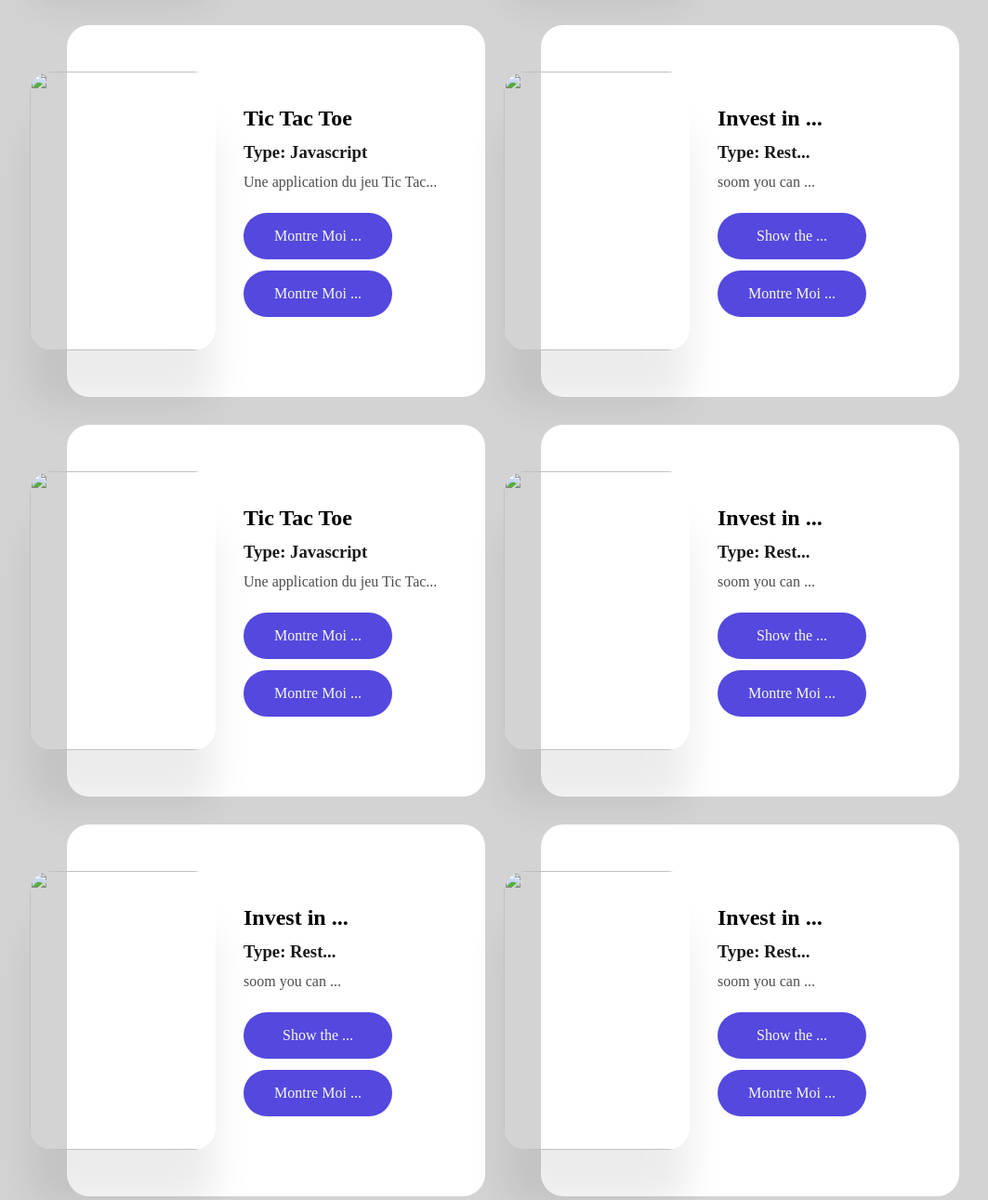
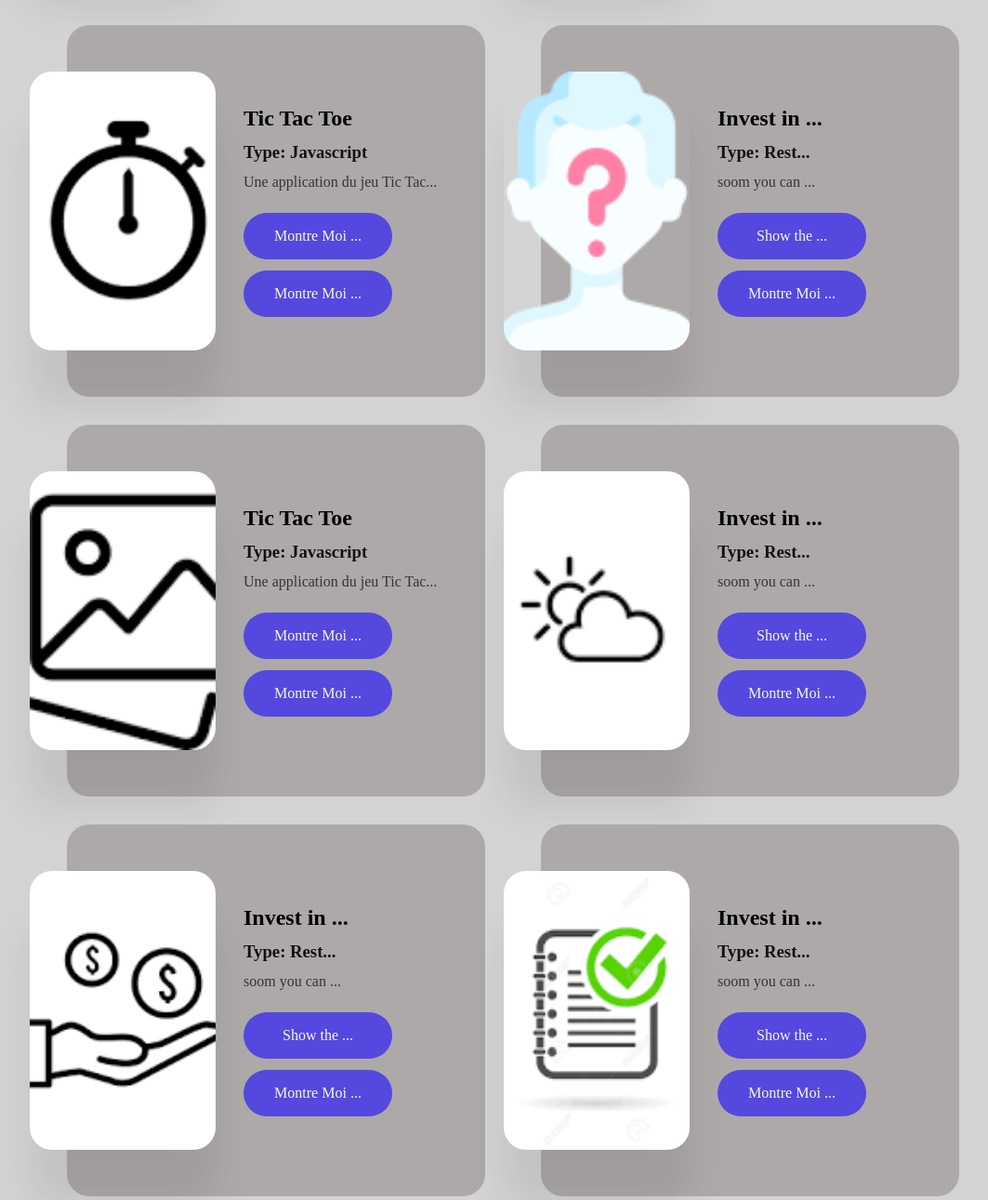
Before and after one commit to banfreddy/rep-tech, a plain HTML site: page index.html in a window 1280 px wide. Shown: the part 1020-2311 px from the top of the page at 93% size, without its empty margins (88-1151 px from the left). Drawn offline with Linux system fonts and the light colour scheme.

Commit message:
images commit

```diff
--- a/assets/css/cards.css
+++ b/assets/css/cards.css
@@ -26,7 +26,7 @@
     width: 75vw;
     max-width: 450px;
     padding: 50px 30px 50px 20px;
-    background: #fff;
+    background: #a7a2a2d8;
     border-radius: 24px;
     margin: 30px 30px 0 30px;
 }
@@ -63,6 +63,12 @@
     border-radius: 40px;
     margin-top: 12px;
     min-width: 160px;
+    cursor: pointer;
+}
+
+.card button:hover{
+    box-shadow: 0 2px 3px black;
+    background: rgba(61, 61, 252, 0.575);
 }
 
 @media(width <= 768px){
--- a/index.html
+++ b/index.html
@@ -25,7 +25,27 @@
         <h1>Repertoire des projets JavaScript</h1>
         <div class="container-cards">
           <div class="card">
-            <img src="images/tree.jpg" alt="" />
+            <img src="images/tictac.png" alt="" />
+            <div >
+              <h2>Tic Tac Toe</h2>
+              <h3>Type: Javascript</h3>
+              <p>Une application du jeu Tic Tac...</p>
+              <button>Montre Moi ...</button>
+              <button>Demo ...</button>
+            </div>
+          </div>
+          <div class="card">
+            <img src="images/blog.png" alt="" />
+            <div>
+              <h2>Invest in ...</h2>
+              <h3>Type: Rest...</h3>
+              <p>soom you can ...</p>
+              <button>Montre Moi ...</button>
+              <button>Demo ...</button>
+            </div>
+          </div>
+          <div class="card">
+            <img src="images/calculator.png" alt="" />
             <div >
               <h2>Tic Tac Toe</h2>
               <h3>Type: Javascript</h3>
@@ -35,7 +55,7 @@
             </div>
           </div>
           <div class="card">
-            <img src="images/tree.jpg" alt="" />
+            <img src="images/chat.png" alt="" />
             <div>
               <h2>Invest in ...</h2>
               <h3>Type: Rest...</h3>
@@ -45,7 +65,26 @@
             </div>
           </div>
           <div class="card">
-            <img src="images/tree.jpg" alt="" />
+            <img src="images/chronometre.png" alt="" />
+            <div >
+              <h2>Tic Tac Toe</h2>
+              <h3>Type: Javascript</h3>
+              <p>Une application du jeu Tic Tac...</p>
+              <button>Montre Moi ...</button><button>Montre Moi ...</button>
+            </div>
+          </div>
+          <div class="card">
+            <img src="images/devinette.png" alt="" />
+            <div>
+              <h2>Invest in ...</h2>
+              <h3>Type: Rest...</h3>
+              <p>soom you can ...</p>
+              <button>Show the ...</button>
+              <button>Montre Moi ...</button>
+            </div>
+          </div>
+          <div class="card">
+            <img src="images/galerie.png" alt="" />
             <div >
               <h2>Tic Tac Toe</h2>
               <h3>Type: Javascript</h3>
@@ -55,7 +94,7 @@
             </div>
           </div>
           <div class="card">
-            <img src="images/tree.jpg" alt="" />
+            <img src="images/meteo.png" alt="" />
             <div>
               <h2>Invest in ...</h2>
               <h3>Type: Rest...</h3>
@@ -65,16 +104,7 @@
             </div>
           </div>
           <div class="card">
-            <img src="images/tree.jpg" alt="" />
-            <div >
-              <h2>Tic Tac Toe</h2>
-              <h3>Type: Javascript</h3>
-              <p>Une application du jeu Tic Tac...</p>
-              <button>Montre Moi ...</button><button>Montre Moi ...</button>
-            </div>
-          </div>
-          <div class="card">
-            <img src="images/tree.jpg" alt="" />
+            <img src="images/paiement.png" alt="" />
             <div>
               <h2>Invest in ...</h2>
               <h3>Type: Rest...</h3>
@@ -84,37 +114,7 @@
             </div>
           </div>
           <div class="card">
-            <img src="images/tree.jpg" alt="" />
-            <div >
-              <h2>Tic Tac Toe</h2>
-              <h3>Type: Javascript</h3>
-              <p>Une application du jeu Tic Tac...</p>
-              <button>Montre Moi ...</button>
-              <button>Montre Moi ...</button>
-            </div>
-          </div>
-          <div class="card">
-            <img src="images/tree.jpg" alt="" />
-            <div>
-              <h2>Invest in ...</h2>
-              <h3>Type: Rest...</h3>
-              <p>soom you can ...</p>
-              <button>Show the ...</button>
-              <button>Montre Moi ...</button>
-            </div>
-          </div>
-          <div class="card">
-            <img src="images/tree.jpg" alt="" />
-            <div>
-              <h2>Invest in ...</h2>
-              <h3>Type: Rest...</h3>
-              <p>soom you can ...</p>
-              <button>Show the ...</button>
-              <button>Montre Moi ...</button>
-            </div>
-          </div>
-          <div class="card">
-            <img src="images/tree.jpg" alt="" />
+            <img src="images/tache.png" alt="" />
             <div>
               <h2>Invest in ...</h2>
               <h3>Type: Rest...</h3>
```
Also changed, not shown: images/blog.png (added), images/calculator.png (added), images/chat.png (added), images/chronometre.png (added), images/devinette.png (added), images/galerie.png (added), images/meteo.png (added), images/paiement.png (added), images/tache.png (added), images/tictac.png (added).
